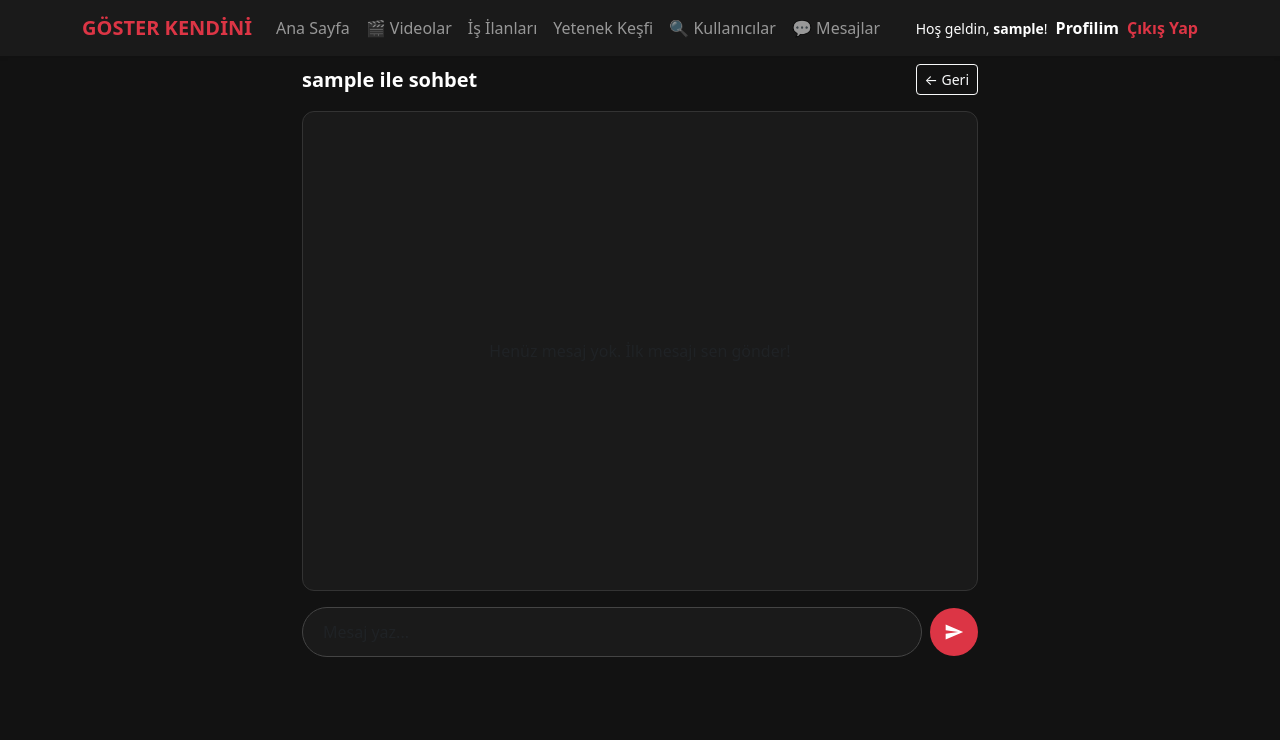
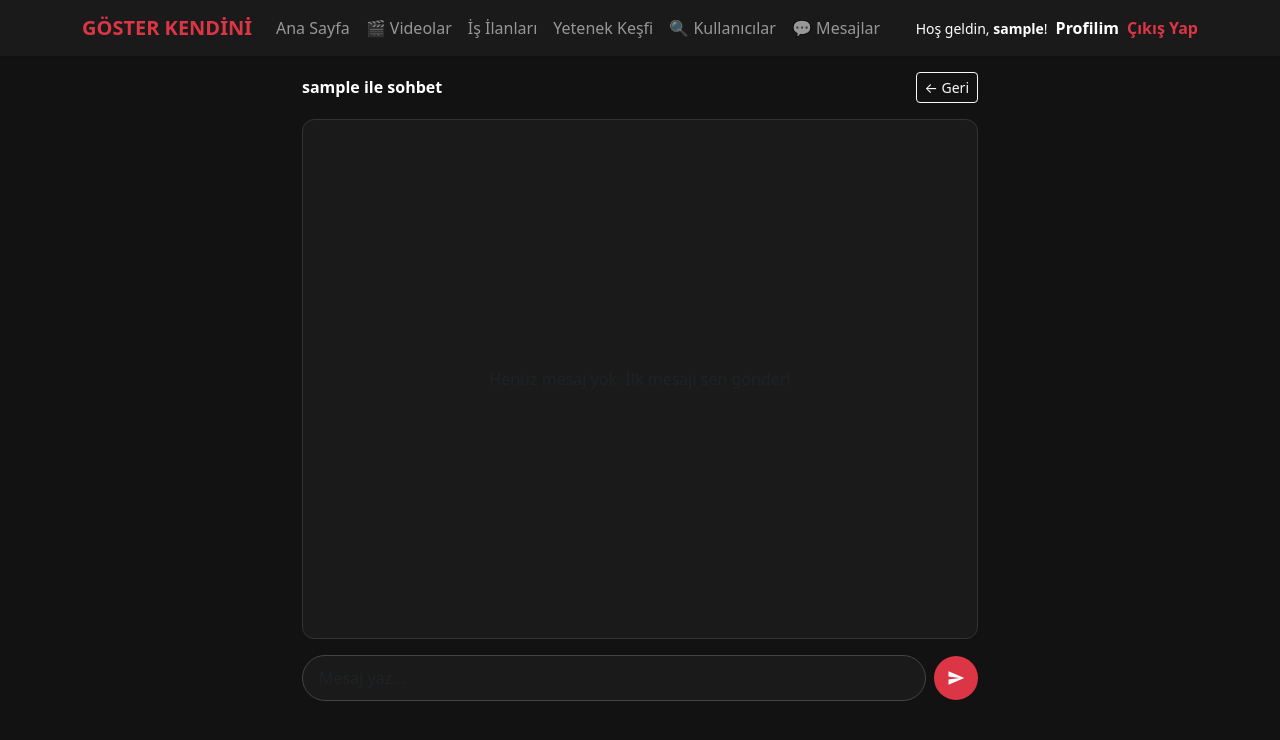
Before and after one commit to Phemsous/Goster-Kendini, a Django app: template templates/messaging/conversation.html in a window 1280 px wide. Shown: the top 740 px of the page. Run offline with Django 5.2, Linux system fonts and the light colour scheme; the template is opened without the code that fills it: values that come from a table or form of the project are taken from there, others are empty; the visitor is signed in with stand-in values (Sample User, id 1); data comes from the database, SQL or seed files in the repository.

Commit message:
küçük değişiklikler

```diff
--- a/templates/messaging/conversation.html
+++ b/templates/messaging/conversation.html
@@ -3,28 +3,43 @@
 
 {% block extra_style %}
 body { background-color: #121212; color: white; }
-.chat-box { height: 60vh; overflow-y: auto; background: #1a1a1a; border: 1px solid #333; border-radius: 12px; padding: 20px; display: flex; flex-direction: column; gap: 10px; }
-.bubble { max-width: 65%; padding: 10px 15px; border-radius: 18px; font-size: 0.95rem; word-break: break-word; }
+.chat-box {
+    height: calc(100vh - 280px);
+    min-height: 300px;
+    overflow-y: auto;
+    background: #1a1a1a;
+    border: 1px solid #333;
+    border-radius: 12px;
+    padding: 15px;
+    display: flex;
+    flex-direction: column;
+    gap: 10px;
+}
+.bubble { max-width: 75%; padding: 10px 14px; border-radius: 18px; font-size: 0.9rem; word-break: break-word; }
 .bubble-sent { background: #dc3545; color: white; align-self: flex-end; border-bottom-right-radius: 4px; }
 .bubble-received { background: #2a2a2a; color: white; align-self: flex-start; border-bottom-left-radius: 4px; }
-.bubble-time { font-size: 0.7rem; opacity: 0.6; margin-top: 3px; }
-.message-input { background: #1a1a1a; border: 1px solid #444; color: white; border-radius: 25px; padding: 12px 20px; resize: none; }
+.bubble-time { font-size: 0.65rem; opacity: 0.6; margin-top: 2px; }
+.message-input { background: #1a1a1a; border: 1px solid #444; color: white; border-radius: 25px; padding: 10px 16px; resize: none; }
 .message-input:focus { background: #222; border-color: #dc3545; color: white; box-shadow: none; }
-.btn-send { background: #dc3545; border: none; border-radius: 50%; width: 48px; height: 48px; display: flex; align-items: center; justify-content: center; flex-shrink: 0; }
+.btn-send { background: #dc3545; border: none; border-radius: 50%; width: 44px; height: 44px; display: flex; align-items: center; justify-content: center; flex-shrink: 0; }
 .btn-send:hover { background: #bb2d3b; }
 {% endblock %}
 
 {% block content %}
-<div class="container mt-2 mb-3" style="max-width:700px;">
+<div class="container py-3" style="max-width:700px;">
     <div class="d-flex justify-content-between align-items-center mb-3">
-        <h5 class="fw-bold mb-0">{{ other_user.username }} ile sohbet</h5>
+        <h6 class="fw-bold mb-0">{{ other_user.username }} ile sohbet</h6>
         <a href="{% url 'inbox' %}" class="btn btn-outline-light btn-sm">← Geri</a>
     </div>
     <div class="chat-box" id="chatBox">
         {% for msg in chat_messages %}
         <div class="d-flex flex-column {% if msg.sender == request.user %}align-items-end{% else %}align-items-start{% endif %}">
-            <div class="bubble {% if msg.sender == request.user %}bubble-sent{% else %}bubble-received{% endif %}">{{ msg.content }}</div>
-            <div class="bubble-time {% if msg.sender == request.user %}text-end{% endif %}">{{ msg.created_at|date:"d M H:i" }}</div>
+            <div class="bubble {% if msg.sender == request.user %}bubble-sent{% else %}bubble-received{% endif %}">
+                {{ msg.content }}
+            </div>
+            <div class="bubble-time {% if msg.sender == request.user %}text-end{% endif %}">
+                {{ msg.created_at|date:"d M H:i" }}
+            </div>
         </div>
         {% empty %}
         <div class="text-center text-muted my-auto">Henüz mesaj yok. İlk mesajı sen gönder!</div>
@@ -32,9 +47,11 @@ body { background-color: #121212; color: white; }
     </div>
     <form method="POST" class="d-flex align-items-center gap-2 mt-3">
         {% csrf_token %}
-        <textarea name="content" class="form-control message-input" rows="1" placeholder="Mesaj yaz..." onkeydown="if(event.key==='Enter' && !event.shiftKey){event.preventDefault(); this.form.submit();}"></textarea>
+        <textarea name="content" class="form-control message-input flex-grow-1" rows="1"
+                  placeholder="Mesaj yaz..."
+                  onkeydown="if(event.key==='Enter' && !event.shiftKey){event.preventDefault(); this.form.submit();}"></textarea>
         <button type="submit" class="btn btn-send">
-            <svg width="20" height="20" fill="white" viewBox="0 0 24 24"><path d="M2 21l21-9L2 3v7l15 2-15 2z"/></svg>
+            <svg width="18" height="18" fill="white" viewBox="0 0 24 24"><path d="M2 21l21-9L2 3v7l15 2-15 2z"/></svg>
         </button>
     </form>
 </div>
```
